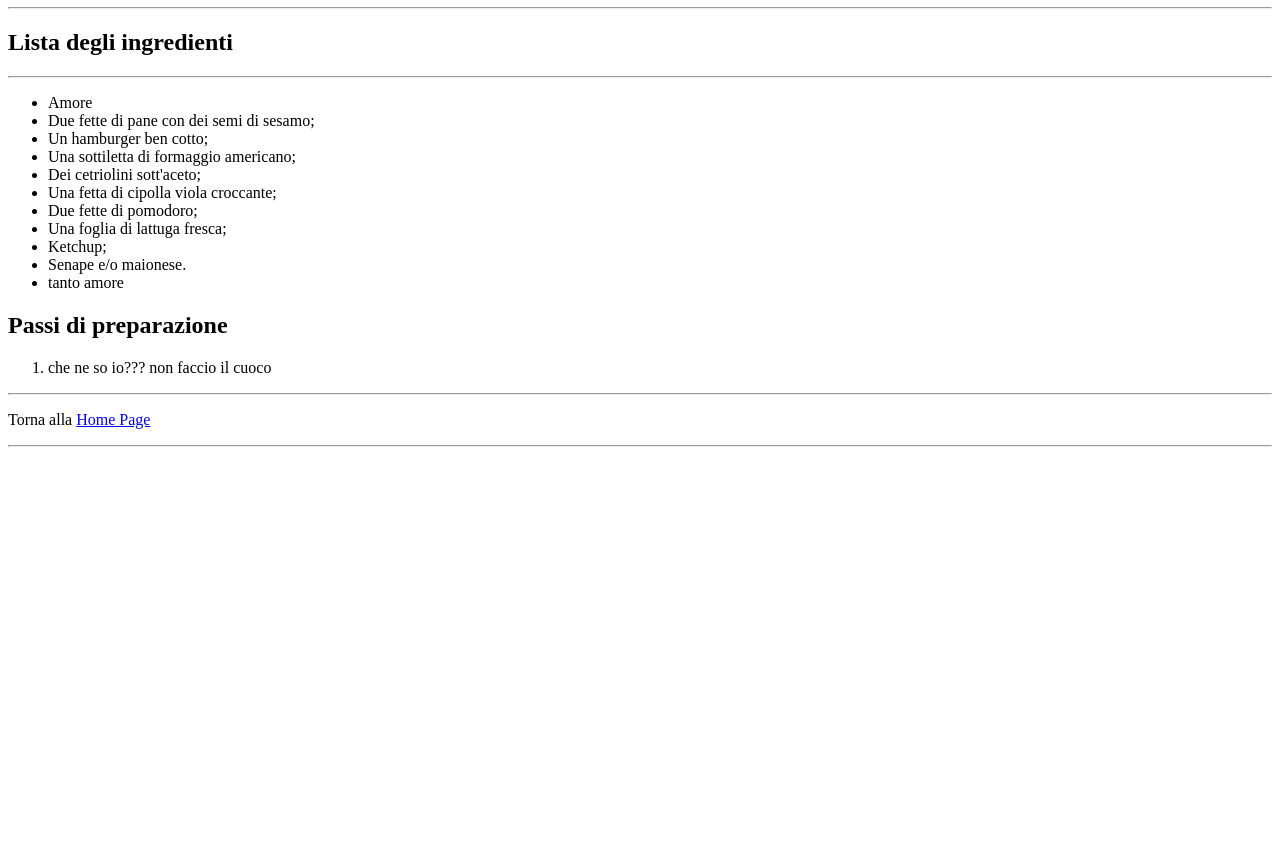
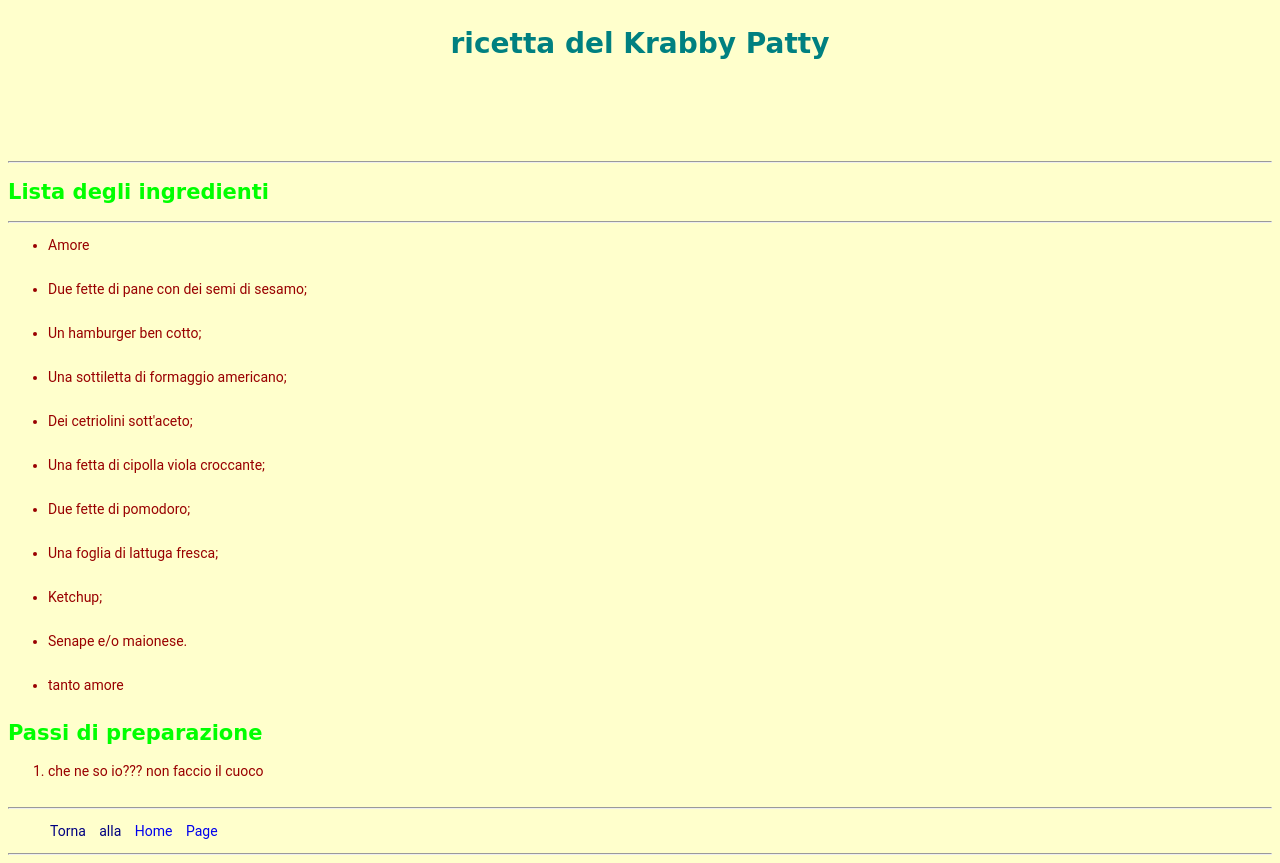
Before and after one commit to AntonioLegnante/MyWebSite, a plain HTML site: page ricetta.html in a window 1280 px wide. Shown: the part 73-936 px from the top of the page. Before the commit the page ends 800 px from the top, so only its background shows below. Drawn offline with Linux system fonts and the light colour scheme.

Commit message:
fogli di stile introduzione... MALE

```diff
--- a/ricetta.html
+++ b/ricetta.html
@@ -3,6 +3,7 @@
 <html lang="it">
   <head>
     <title>La mia pagina Web</title>
+        <link rel="stylesheet" href="stile.css">
   </head>
 
   <body>
--- /dev/null
+++ b/stile.css
@@ -0,0 +1,43 @@
+body
+{
+      font-size: 14px;
+      background-color: #ffc;
+      font-weight: normal;
+      font-family: 'Roboto', sans-serif;
+}
+
+h1
+{
+    color: teal;
+    text-align: center;
+    line-height: 7em;
+}
+
+h2
+{
+    color: lime;
+}
+
+a
+{
+    text-decoration: none;
+}
+
+li
+{
+    color: #900;
+    margin-bottom: 2em;
+}
+
+
+p
+{
+    color: navy;
+    word-spacing: 10px;
+    text-indent: 3em;
+}
+
+h1, h2
+{
+  font-family: 'Cookie', cursive;
+}
```
Also changed, not shown: index.html (+1 -0 lines), login.html (+1 -0 lines), sport.html (+1 -0 lines).
